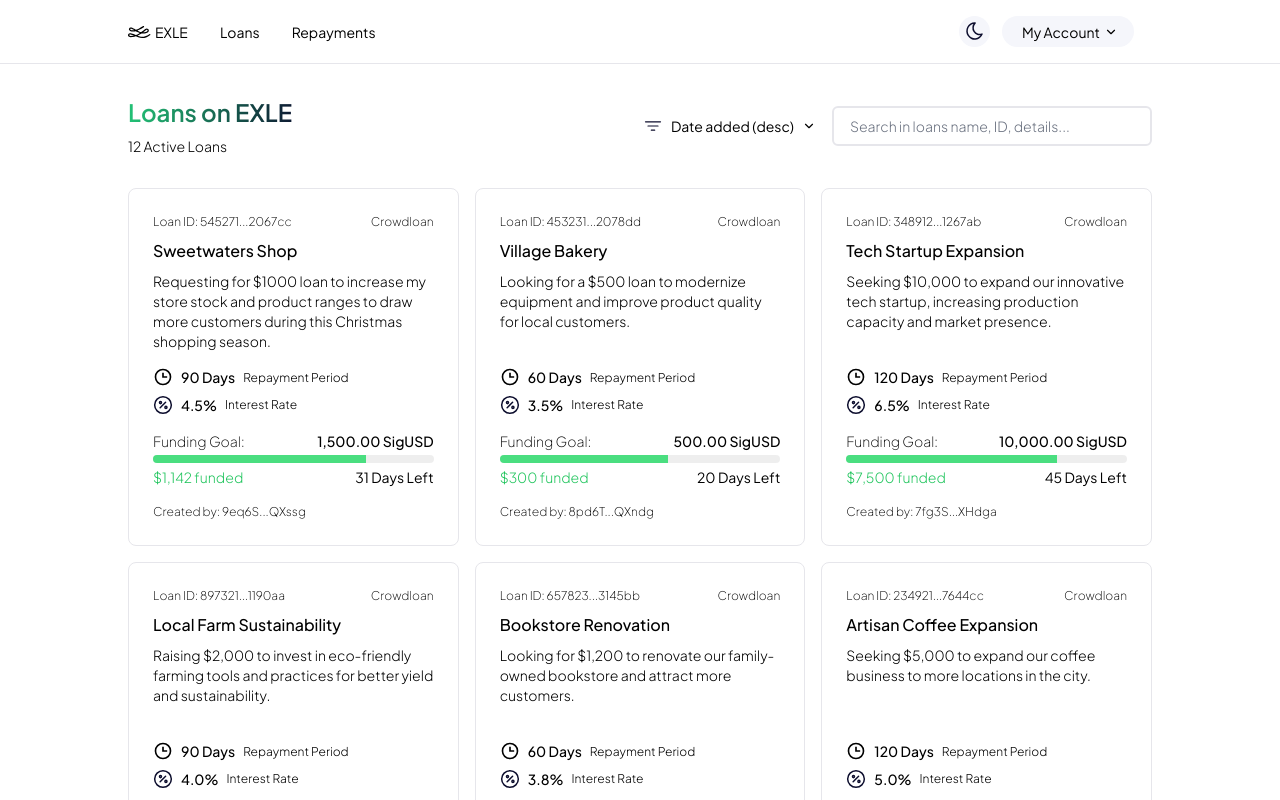
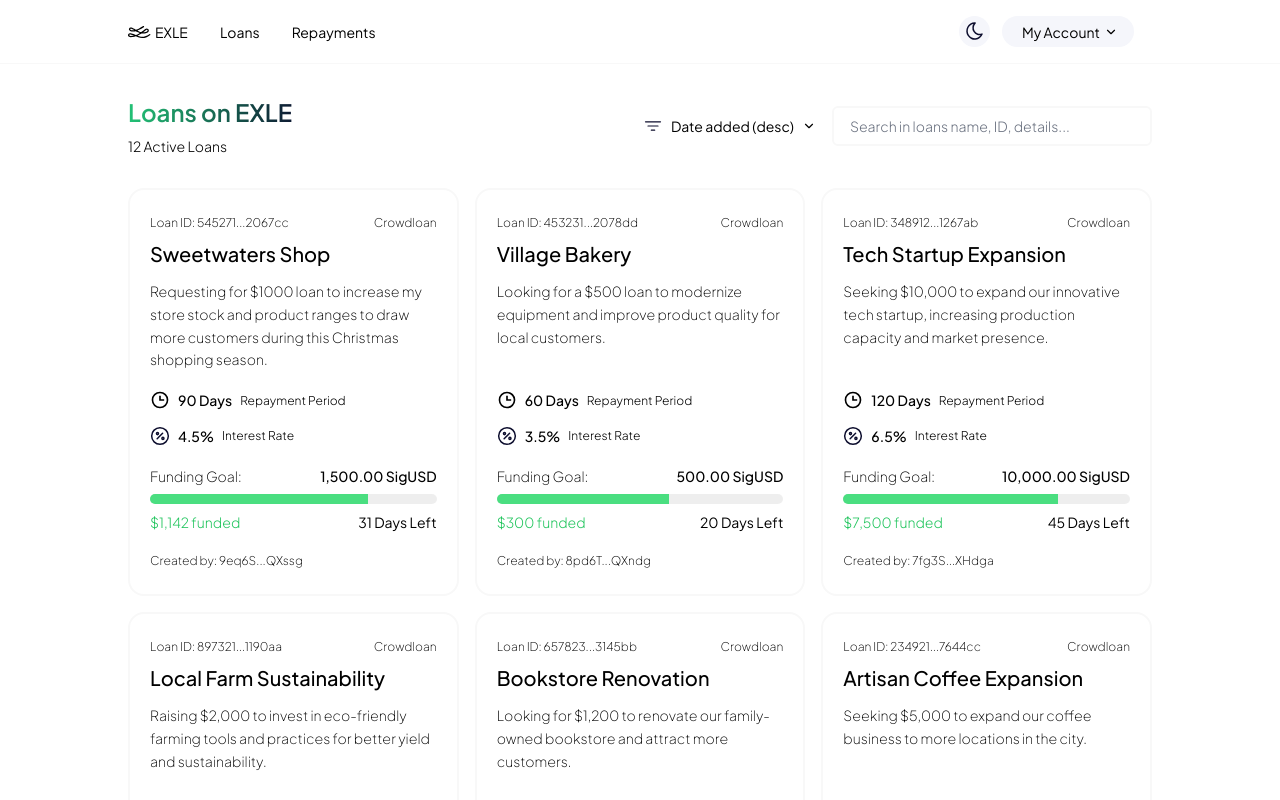
Before and after one commit to SavonarolaLabs/exle-svelte, a SvelteKit app: page /loans in a window 1280 px wide. Shown: the top 800 px of the page. Built offline with nearby package versions, Linux system fonts and the light colour scheme.

Commit message:
LoanWidget repayment phase

```diff
--- a/src/components/LoanWidget.svelte
+++ b/src/components/LoanWidget.svelte
@@ -7,17 +7,17 @@
 
 <a href="/loans/{loan.loanId}">
 	<div
-		class="loan-widget rounded-lg border-[1.5px] border-light-border p-6 dark:border-dark-border"
+		class="loan-widget rounded-2xl border-2 border-light-border p-6 px-5 dark:border-dark-border"
 	>
 		<div class="mb-2 flex items-center justify-between text-xs font-thin">
 			<span>Loan ID: {loan.loanId}</span>
 			<span>{loan.loanType}</span>
 		</div>
-		<h3 class="mb-2 text-lg font-medium">{loan.loanTitle}</h3>
-		<p class="mb-4 line-clamp-4 h-[80px] overflow-hidden text-sm">
+		<h3 class="mb-3 text-xl font-medium">{loan.loanTitle}</h3>
+		<p class="mb-5 line-clamp-4 h-[90px] overflow-hidden text-sm font-thin leading-relaxed">
 			{loan.loanDescription}
 		</p>
-		<ul class="mb-4 space-y-2 text-sm">
+		<ul class="mb-5 space-y-4 text-sm">
 			<li class="flex items-end gap-2">
 				<Clock></Clock>
 				<span class="font-medium">{loan.repaymentPeriod}</span>
@@ -29,16 +29,36 @@
 				<span class="text-thin text-xs">Interest Rate</span>
 			</li>
 		</ul>
-		<div class="mb-4">
-			<div class="mb-1 flex items-center justify-between text-sm">
-				<span class="font-thin">Funding Goal:</span>
+		<div class="mb-5">
+			<div class="mb-2 flex items-center justify-between text-sm">
+				<span class="font-thin">
+					{#if loan.phase == 'loan'}
+						Funding Goal:
+					{:else}
+						Total Repayment:
+					{/if}
+				</span>
 				<span class="font-medium">{loan.fundingGoal}</span>
 			</div>
-			<div class="h-2 w-full overflow-hidden rounded-full bg-[#0001] dark:bg-[#fff1]">
-				<div class="h-full bg-green-400" style="width: {loan.fundedPercentage}%"></div>
+			<div class="h-[10px] w-full overflow-hidden rounded-full bg-[#0001] dark:bg-[#fff1]">
+				<div
+					class="h-full"
+					class:bg-green-400={loan.phase == 'loan'}
+					class:bg-indigo-600={loan.phase == 'repayment'}
+					style="width: {loan.fundedPercentage}%"
+				></div>
 			</div>
-			<div class="mt-1 flex items-center justify-between text-sm">
-				<span class="text-green-500">{loan.fundedAmount} funded</span>
+			<div class="mt-2 flex items-center justify-between text-sm">
+				<span
+					class:text-green-500={loan.phase == 'loan'}
+					class:text-indigo-600={loan.phase == 'repayment'}
+					>{loan.fundedAmount}
+					{#if loan.phase == 'loan'}
+						funded
+					{:else}
+						repaid
+					{/if}
+				</span>
 				<span class="font-normal">{loan.daysLeft} Days Left</span>
 			</div>
 		</div>
--- a/src/data/DummyLoans.ts
+++ b/src/data/DummyLoans.ts
@@ -1,4 +1,5 @@
 export interface Loan {
+	phase: 'loan' | 'repayment';
 	loanId: string;
 	loanType: string;
 	loanTitle: string;
@@ -14,6 +15,7 @@ export interface Loan {
 
 export const loans: Loan[] = [
 	{
+		phase: 'loan',
 		loanId: '545271...2067cc',
 		loanType: 'Crowdloan',
 		loanTitle: 'Sweetwaters Shop',
@@ -28,6 +30,7 @@ export const loans: Loan[] = [
 		creator: '9eq6S...QXssg'
 	},
 	{
+		phase: 'loan',
 		loanId: '453231...2078dd',
 		loanType: 'Crowdloan',
 		loanTitle: 'Village Bakery',
@@ -42,6 +45,7 @@ export const loans: Loan[] = [
 		creator: '8pd6T...QXndg'
 	},
 	{
+		phase: 'loan',
 		loanId: '348912...1267ab',
 		loanType: 'Crowdloan',
 		loanTitle: 'Tech Startup Expansion',
@@ -56,6 +60,7 @@ export const loans: Loan[] = [
 		creator: '7fg3S...XHdga'
 	},
 	{
+		phase: 'loan',
 		loanId: '897321...1190aa',
 		loanType: 'Crowdloan',
 		loanTitle: 'Local Farm Sustainability',
@@ -70,6 +75,7 @@ export const loans: Loan[] = [
 		creator: '4op6G...QWerr'
 	},
 	{
+		phase: 'loan',
 		loanId: '657823...3145bb',
 		loanType: 'Crowdloan',
 		loanTitle: 'Bookstore Renovation',
@@ -84,6 +90,7 @@ export const loans: Loan[] = [
 		creator: '2ty7U...QRffe'
 	},
 	{
+		phase: 'loan',
 		loanId: '234921...7644cc',
 		loanType: 'Crowdloan',
 		loanTitle: 'Artisan Coffee Expansion',
@@ -97,6 +104,7 @@ export const loans: Loan[] = [
 		creator: '3kl9T...QErfg'
 	},
 	{
+		phase: 'loan',
 		loanId: '874562...5412dd',
 		loanType: 'Crowdloan',
 		loanTitle: 'Community Gym Equipment',
@@ -110,6 +118,7 @@ export const loans: Loan[] = [
 		creator: '6nm1H...QRsad'
 	},
 	{
+		phase: 'loan',
 		loanId: '974563...7655ee',
 		loanType: 'Crowdloan',
 		loanTitle: 'Solar Energy Project',
@@ -124,6 +133,7 @@ export const loans: Loan[] = [
 		creator: '8lo5R...QXcfd'
 	},
 	{
+		phase: 'loan',
 		loanId: '176234...9806ff',
 		loanType: 'Crowdloan',
 		loanTitle: 'Mobile App Development',
@@ -138,6 +148,7 @@ export const loans: Loan[] = [
 		creator: '5rd3L...QKffd'
 	},
 	{
+		phase: 'loan',
 		loanId: '238764...5632gg',
 		loanType: 'Crowdloan',
 		loanTitle: 'Eco Clothing Line',
@@ -152,6 +163,7 @@ export const loans: Loan[] = [
 		creator: '9as3T...QWeer'
 	},
 	{
+		phase: 'loan',
 		loanId: '325614...4365hh',
 		loanType: 'Crowdloan',
 		loanTitle: 'Culinary School Startup',
@@ -166,6 +178,185 @@ export const loans: Loan[] = [
 		creator: '3lo8T...QJqqd'
 	},
 	{
+		phase: 'loan',
+		loanId: '543219...2311ii',
+		loanType: 'Crowdloan',
+		loanTitle: 'Music Studio Upgrade',
+		loanDescription:
+			'Looking for $4,000 to upgrade our music studio equipment for better production quality.',
+		repaymentPeriod: '90 Days',
+		interestRate: '4.5%',
+		fundingGoal: '4,000.00 SigUSD',
+		fundedAmount: '$3,000',
+		fundedPercentage: 75,
+		daysLeft: 30,
+		creator: '4lk6R...QWeew'
+	},
+	{
+		phase: 'repayment',
+		loanId: '545271...2067cc',
+		loanType: 'Crowdloan',
+		loanTitle: 'Sweetwaters Shop',
+		loanDescription:
+			'Requesting for $1000 loan to increase my store stock and product ranges to draw more customers during this Christmas shopping season.',
+		repaymentPeriod: '90 Days',
+		interestRate: '4.5%',
+		fundingGoal: '1,500.00 SigUSD',
+		fundedAmount: '$1,142',
+		fundedPercentage: 76,
+		daysLeft: 31,
+		creator: '9eq6S...QXssg'
+	},
+	{
+		phase: 'repayment',
+		loanId: '453231...2078dd',
+		loanType: 'Crowdloan',
+		loanTitle: 'Village Bakery',
+		loanDescription:
+			'Looking for a $500 loan to modernize equipment and improve product quality for local customers.',
+		repaymentPeriod: '60 Days',
+		interestRate: '3.5%',
+		fundingGoal: '500.00 SigUSD',
+		fundedAmount: '$300',
+		fundedPercentage: 60,
+		daysLeft: 20,
+		creator: '8pd6T...QXndg'
+	},
+	{
+		phase: 'repayment',
+		loanId: '348912...1267ab',
+		loanType: 'Crowdloan',
+		loanTitle: 'Tech Startup Expansion',
+		loanDescription:
+			'Seeking $10,000 to expand our innovative tech startup, increasing production capacity and market presence.',
+		repaymentPeriod: '120 Days',
+		interestRate: '6.5%',
+		fundingGoal: '10,000.00 SigUSD',
+		fundedAmount: '$7,500',
+		fundedPercentage: 75,
+		daysLeft: 45,
+		creator: '7fg3S...XHdga'
+	},
+	{
+		phase: 'repayment',
+		loanId: '897321...1190aa',
+		loanType: 'Crowdloan',
+		loanTitle: 'Local Farm Sustainability',
+		loanDescription:
+			'Raising $2,000 to invest in eco-friendly farming tools and practices for better yield and sustainability.',
+		repaymentPeriod: '90 Days',
+		interestRate: '4.0%',
+		fundingGoal: '2,000.00 SigUSD',
+		fundedAmount: '$1,300',
+		fundedPercentage: 65,
+		daysLeft: 28,
+		creator: '4op6G...QWerr'
+	},
+	{
+		phase: 'repayment',
+		loanId: '657823...3145bb',
+		loanType: 'Crowdloan',
+		loanTitle: 'Bookstore Renovation',
+		loanDescription:
+			'Looking for $1,200 to renovate our family-owned bookstore and attract more customers.',
+		repaymentPeriod: '60 Days',
+		interestRate: '3.8%',
+		fundingGoal: '1,200.00 SigUSD',
+		fundedAmount: '$800',
+		fundedPercentage: 66,
+		daysLeft: 15,
+		creator: '2ty7U...QRffe'
+	},
+	{
+		phase: 'repayment',
+		loanId: '234921...7644cc',
+		loanType: 'Crowdloan',
+		loanTitle: 'Artisan Coffee Expansion',
+		loanDescription: 'Seeking $5,000 to expand our coffee business to more locations in the city.',
+		repaymentPeriod: '120 Days',
+		interestRate: '5.0%',
+		fundingGoal: '5,000.00 SigUSD',
+		fundedAmount: '$3,400',
+		fundedPercentage: 68,
+		daysLeft: 38,
+		creator: '3kl9T...QErfg'
+	},
+	{
+		phase: 'repayment',
+		loanId: '874562...5412dd',
+		loanType: 'Crowdloan',
+		loanTitle: 'Community Gym Equipment',
+		loanDescription: 'Requesting $3,000 to upgrade gym equipment for our community fitness center.',
+		repaymentPeriod: '90 Days',
+		interestRate: '4.2%',
+		fundingGoal: '3,000.00 SigUSD',
+		fundedAmount: '$2,500',
+		fundedPercentage: 83,
+		daysLeft: 12,
+		creator: '6nm1H...QRsad'
+	},
+	{
+		phase: 'repayment',
+		loanId: '974563...7655ee',
+		loanType: 'Crowdloan',
+		loanTitle: 'Solar Energy Project',
+		loanDescription:
+			'Looking for $15,000 to set up solar panels and promote renewable energy solutions in our town.',
+		repaymentPeriod: '180 Days',
+		interestRate: '7.0%',
+		fundingGoal: '15,000.00 SigUSD',
+		fundedAmount: '$10,000',
+		fundedPercentage: 67,
+		daysLeft: 60,
+		creator: '8lo5R...QXcfd'
+	},
+	{
+		phase: 'repayment',
+		loanId: '176234...9806ff',
+		loanType: 'Crowdloan',
+		loanTitle: 'Mobile App Development',
+		loanDescription:
+			'Seeking $8,000 to launch a mobile app that connects small businesses with local customers.',
+		repaymentPeriod: '120 Days',
+		interestRate: '6.0%',
+		fundingGoal: '8,000.00 SigUSD',
+		fundedAmount: '$6,000',
+		fundedPercentage: 75,
+		daysLeft: 35,
+		creator: '5rd3L...QKffd'
+	},
+	{
+		phase: 'repayment',
+		loanId: '238764...5632gg',
+		loanType: 'Crowdloan',
+		loanTitle: 'Eco Clothing Line',
+		loanDescription:
+			'Raising $3,500 to launch an eco-friendly clothing line made from sustainable materials.',
+		repaymentPeriod: '90 Days',
+		interestRate: '4.8%',
+		fundingGoal: '3,500.00 SigUSD',
+		fundedAmount: '$2,000',
+		fundedPercentage: 57,
+		daysLeft: 25,
+		creator: '9as3T...QWeer'
+	},
+	{
+		phase: 'repayment',
+		loanId: '325614...4365hh',
+		loanType: 'Crowdloan',
+		loanTitle: 'Culinary School Startup',
+		loanDescription:
+			'Requesting $7,500 to start a culinary school focused on underprivileged youth.',
+		repaymentPeriod: '150 Days',
+		interestRate: '5.5%',
+		fundingGoal: '7,500.00 SigUSD',
+		fundedAmount: '$5,500',
+		fundedPercentage: 73,
+		daysLeft: 42,
+		creator: '3lo8T...QJqqd'
+	},
+	{
+		phase: 'repayment',
 		loanId: '543219...2311ii',
 		loanType: 'Crowdloan',
 		loanTitle: 'Music Studio Upgrade',
--- a/src/pages/LoansOrRepayments.svelte
+++ b/src/pages/LoansOrRepayments.svelte
@@ -6,7 +6,6 @@
 	import { ChevronDown } from 'lucide-svelte';
 	import Sort from '../icons/Sort.svelte';
 
-	//export let phase = "repayment";
 	export let phase = 'loan';
 
 	// Fuse.js configuration
@@ -28,24 +27,26 @@
 	const fuse = new Fuse(loans, fuseOptions);
 
 	let searchQuery = '';
-	let filteredLoans: Loan[] = loans;
+	let filteredLoans: Loan[] = [];
 
 	// Search function
 	function performSearch() {
 		if (!searchQuery || searchQuery.trim() === '') {
-			filteredLoans = loans;
+			filteredLoans = loans.filter((l) => l.phase === phase);
 			return;
 		}
 
 		// Perform fuzzy search
 		const searchResults = fuse.search(searchQuery);
 
-		// Map results to original loan objects
-		filteredLoans = searchResults.map((result) => result.item);
+		// Map results to original loan objects and filter by phase
+		filteredLoans = searchResults
+			.map((result) => result.item)
+			.filter((loan) => loan.phase === phase);
 	}
 
 	// Reactive statement to trigger search
-	$: searchQuery, performSearch();
+	$: searchQuery, phase, performSearch();
 </script>
 
 <div class="container mx-auto py-8">
--- a/tailwind.config.ts
+++ b/tailwind.config.ts
@@ -25,7 +25,7 @@ export default {
 					gradientEnd: '#202482',
 					neutral: '#EBECFF',
 					textNeutral: '#777899',
-					border: '#e6e6eb'
+					border: '#f8f8f8'
 				},
 				dark: {
 					background: '#16151f',
@@ -38,11 +38,7 @@ export default {
 					gray: '#2B293B',
 					textNeutral: '#777899',
 					border: '#292837'
-				},
-				'light-border': '#e6e6eb',
-				'dark-border': '#292837',
-				'light-accent': '#5054dd',
-				'dark-accent': '#5054dd'
+				}
 			},
 			fontWeight: {
 				default: '400'
```
